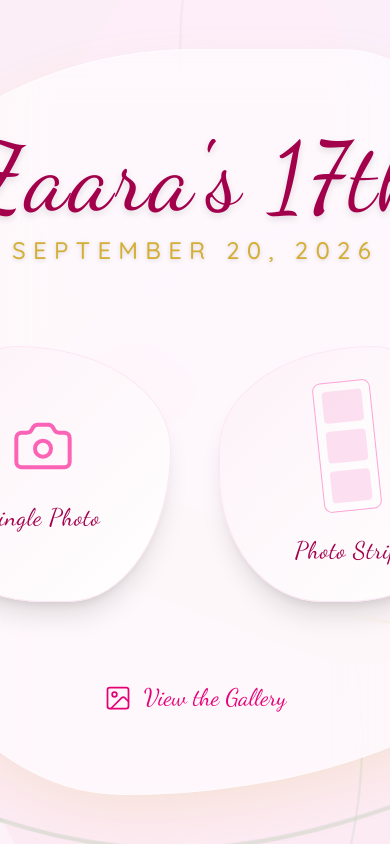
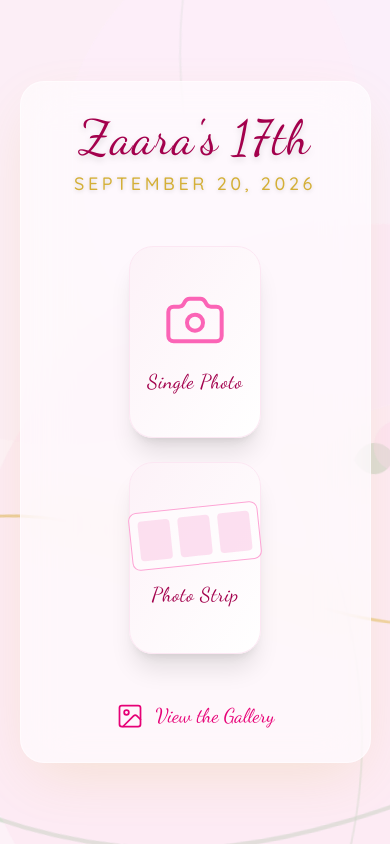
Before and after one commit to R-DAWG-CHAD/zaara-birthday, a Next.js app: page / in a window 390 px wide. Built offline with nearby package versions, Linux system fonts and the light colour scheme.

Commit message:
feat: make landing, gallery, and share menus responsive

```diff
--- a/src/components/GalleryView.tsx
+++ b/src/components/GalleryView.tsx
@@ -27,12 +27,12 @@ export default function GalleryView({ onClose }: GalleryViewProps) {
   };
 
   return (
-    <div className="w-full h-full flex flex-col bg-[#fdf2f8] z-50 p-8 overflow-y-auto">
-      <div className="flex items-center mb-8">
-        <button onClick={onClose} className="p-4 bg-white/60 text-[#4a154b] rounded-full shadow-md hover:bg-pink-100 mr-6 transition-colors border border-white/50 backdrop-blur-md">
-          <ArrowLeft size={28} />
+    <div className="w-full h-full flex flex-col bg-[#fdf2f8] z-50 p-4 md:p-8 overflow-y-auto">
+      <div className="flex items-center mb-6 md:mb-8">
+        <button onClick={onClose} className="p-3 md:p-4 bg-white/60 text-[#4a154b] rounded-full shadow-md hover:bg-pink-100 mr-4 md:mr-6 transition-colors border border-white/50 backdrop-blur-md">
+          <ArrowLeft size={24} className="md:w-7 md:h-7" />
         </button>
-        <h2 className="text-7xl font-cursive text-[#d4af37] drop-shadow-md">Event Gallery</h2>
+        <h2 className="text-4xl md:text-7xl font-cursive text-[#d4af37] drop-shadow-md">Event Gallery</h2>
       </div>
 
       {loading ? (
--- a/src/components/PhotoboothApp.tsx
+++ b/src/components/PhotoboothApp.tsx
@@ -29,37 +29,37 @@ export default function PhotoboothApp() {
     switch (currentState) {
       case 'HOME':
         return (
-          <div className="flex flex-col items-center justify-center space-y-12 z-10 text-foreground bg-white/60 p-20 backdrop-blur-xl border border-white/50 organic-shape-1 shadow-[0_20px_60px_-15px_rgba(212,175,55,0.2)]">
+          <div className="flex flex-col items-center justify-center space-y-8 md:space-y-12 z-10 text-foreground bg-white/60 p-8 md:p-20 backdrop-blur-xl border border-white/50 md:organic-shape-1 shadow-[0_20px_60px_-15px_rgba(212,175,55,0.2)] rounded-3xl md:rounded-none w-[90%] md:w-auto">
             <div className="text-center relative z-10">
-              <h1 className="text-8xl font-cursive mb-2 text-pink-800 drop-shadow-md tracking-wide">Zaara's 17th</h1>
-              <p className="text-2xl font-medium tracking-[0.3em] uppercase text-gold drop-shadow-sm">September 20, 2026</p>
+              <h1 className="text-5xl md:text-8xl font-cursive mb-2 text-pink-800 drop-shadow-md tracking-wide">Zaara's 17th</h1>
+              <p className="text-lg md:text-2xl font-medium tracking-[0.2em] md:tracking-[0.3em] uppercase text-gold drop-shadow-sm">September 20, 2026</p>
             </div>
 
-            <div className="flex space-x-12 pt-8 z-10">
+            <div className="flex flex-col md:flex-row space-y-6 md:space-y-0 md:space-x-12 pt-4 md:pt-8 z-10">
               <button
                 onClick={() => { setMode('SINGLE'); setCurrentState('CAMERA'); }}
-                className="flex flex-col items-center justify-center w-64 h-64 bg-gradient-to-br from-pink-50 to-white hover:from-white hover:to-pink-100 transition-all transform hover:-translate-y-2 shadow-xl border border-pink-100 organic-shape-2 group"
+                className="flex flex-col items-center justify-center w-full md:w-64 h-48 md:h-64 bg-gradient-to-br from-pink-50 to-white hover:from-white hover:to-pink-100 transition-all transform hover:-translate-y-2 shadow-xl border border-pink-100 rounded-3xl md:rounded-none md:organic-shape-2 group"
               >
-                <Camera size={64} className="mb-6 text-pink-400 group-hover:text-gold transition-colors duration-500" strokeWidth={1.5} />
-                <span className="text-2xl font-cursive text-pink-800 tracking-wide">Single Photo</span>
+                <Camera size={64} className="mb-4 md:mb-6 text-pink-400 group-hover:text-gold transition-colors duration-500" strokeWidth={1.5} />
+                <span className="text-xl md:text-2xl font-cursive text-pink-800 tracking-wide">Single Photo</span>
               </button>
 
               <button
                 onClick={() => { setMode('STRIP'); setCurrentState('CAMERA'); }}
-                className="flex flex-col items-center justify-center w-64 h-64 bg-gradient-to-br from-pink-50 to-white hover:from-white hover:to-pink-100 transition-all transform hover:-translate-y-2 shadow-xl border border-pink-100 organic-shape-3 group"
+                className="flex flex-col items-center justify-center w-full md:w-64 h-48 md:h-64 bg-gradient-to-br from-pink-50 to-white hover:from-white hover:to-pink-100 transition-all transform hover:-translate-y-2 shadow-xl border border-pink-100 rounded-3xl md:rounded-none md:organic-shape-3 group"
               >
-                <div className="flex flex-col space-y-2 mb-6 border border-pink-300 p-2 rounded-lg bg-white/50 group-hover:border-gold transition-colors duration-500 transform -rotate-6">
-                  <div className="w-10 h-8 bg-pink-200/60 rounded-sm"></div>
-                  <div className="w-10 h-8 bg-pink-200/60 rounded-sm"></div>
-                  <div className="w-10 h-8 bg-pink-200/60 rounded-sm"></div>
+                <div className="flex flex-row md:flex-col space-x-2 md:space-x-0 md:space-y-2 mb-4 md:mb-6 border border-pink-300 p-2 rounded-lg bg-white/50 group-hover:border-gold transition-colors duration-500 transform -rotate-6">
+                  <div className="w-8 h-10 md:w-10 md:h-8 bg-pink-200/60 rounded-sm"></div>
+                  <div className="w-8 h-10 md:w-10 md:h-8 bg-pink-200/60 rounded-sm"></div>
+                  <div className="w-8 h-10 md:w-10 md:h-8 bg-pink-200/60 rounded-sm"></div>
                 </div>
-                <span className="text-2xl font-cursive text-pink-800 tracking-wide">Photo Strip</span>
+                <span className="text-xl md:text-2xl font-cursive text-pink-800 tracking-wide">Photo Strip</span>
               </button>
             </div>
 
             <button
               onClick={() => setCurrentState('GALLERY')}
-              className="mt-8 flex items-center space-x-3 text-pink-600 hover:text-gold transition-colors text-2xl font-cursive z-10 hover:scale-105 transform duration-300"
+              className="mt-4 md:mt-8 flex items-center space-x-3 text-pink-600 hover:text-gold transition-colors text-xl md:text-2xl font-cursive z-10 hover:scale-105 transform duration-300"
             >
               <ImageIcon size={28} strokeWidth={1.5} />
               <span>View the Gallery</span>
--- a/src/components/ShareView.tsx
+++ b/src/components/ShareView.tsx
@@ -29,32 +29,32 @@ export default function ShareView({ image, onHome }: ShareViewProps) {
   };
 
   return (
-    <div className="w-full h-full flex flex-col items-center justify-center bg-[#fdf2f8] z-50">
-      <div className="bg-white/70 backdrop-blur-md p-16 shadow-[0_20px_60px_-15px_rgba(212,175,55,0.2)] max-w-5xl w-full flex flex-row items-center space-x-16 border border-white/50 organic-shape-2 relative">
-        <div className="flex-1">
+    <div className="w-full h-full flex flex-col items-center justify-center bg-[#fdf2f8] z-50 p-4">
+      <div className="bg-white/70 backdrop-blur-md p-8 md:p-16 shadow-[0_20px_60px_-15px_rgba(212,175,55,0.2)] max-w-5xl w-full flex flex-col md:flex-row items-center space-y-8 md:space-y-0 md:space-x-16 border border-white/50 rounded-3xl md:organic-shape-2 relative overflow-y-auto max-h-full">
+        <div className="w-full md:flex-1 max-w-sm md:max-w-none">
           <div className="bg-white p-4 rounded-xl shadow-lg border border-gray-100 transform -rotate-2">
-            {image ? <img src={image} alt="Final" className="w-full h-auto rounded-sm" /> : <div className="w-full h-96 bg-gray-100 animate-pulse"></div>}
+            {image ? <img src={image} alt="Final" className="w-full h-auto rounded-sm" /> : <div className="w-full h-64 md:h-96 bg-gray-100 animate-pulse"></div>}
           </div>
         </div>
 
-        <div className="flex-1 flex flex-col items-center">
-          <h2 className="text-7xl font-cursive text-[#d4af37] mb-8 text-center drop-shadow-md tracking-wide">Share it!</h2>
+        <div className="w-full md:flex-1 flex flex-col items-center">
+          <h2 className="text-5xl md:text-7xl font-cursive text-[#d4af37] mb-6 md:mb-8 text-center drop-shadow-md tracking-wide">Share it!</h2>
 
           <button
             onClick={handleShare}
-            className="w-full py-8 bg-pink-500 text-white rounded-3xl font-bold shadow-xl hover:bg-pink-600 text-3xl flex items-center justify-center transition-transform active:scale-95"
+            className="w-full py-6 md:py-8 bg-pink-500 text-white rounded-3xl font-bold shadow-xl hover:bg-pink-600 text-2xl md:text-3xl flex items-center justify-center transition-transform active:scale-95"
           >
             <Share size={36} className="mr-4" />
             AirDrop / Share
           </button>
 
-          <p className="mt-8 text-[#4a154b] text-center text-xl font-light">
+          <p className="mt-6 md:mt-8 text-[#4a154b] text-center text-lg md:text-xl font-light">
             Tap the button above to instantly AirDrop or Message this photo to your phone!
           </p>
 
           <button
             onClick={onHome}
-            className="mt-12 px-10 py-5 bg-[#d4af37] text-white rounded-full font-bold shadow-xl hover:bg-yellow-500 text-2xl w-full flex items-center justify-center transition-transform active:scale-95"
+            className="mt-8 md:mt-12 px-8 py-4 md:px-10 md:py-5 bg-[#d4af37] text-white rounded-full font-bold shadow-xl hover:bg-yellow-500 text-xl md:text-2xl w-full flex items-center justify-center transition-transform active:scale-95"
           >
             <Home size={28} className="mr-3" />
             Finish
```
